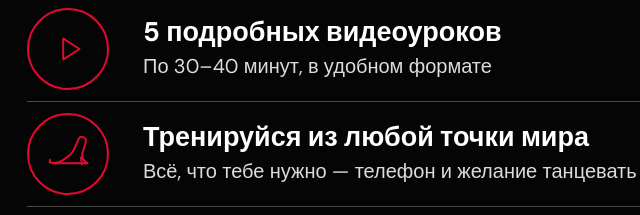
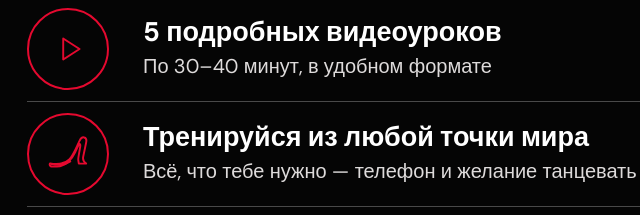
Before and after one commit to Vonkai999/landing-course, a website: page index.html in a window 1280 px wide. Shown: the part 11160-11375 px from the top of the page, 193-833 px from the left. Drawn offline with nearby package versions, Linux system fonts and the light colour scheme.

Commit message:
Redraw high heels benefit icon

```diff
--- a/index.html
+++ b/index.html
@@ -235,7 +235,7 @@
       <div><h3>5 подробных видеоуроков</h3><p>По 30–40 минут, в удобном формате</p></div>
     </article>
     <article class="final-benefit">
-      <span class="final-benefit-icon" aria-hidden="true"><svg viewBox="0 0 48 48"><path d="M5 33c5 1 10 .1 14.5-3.1l6.2-4.5c3.4-2.5 6-8.7 8.5-15.1.9-2.5 2.7-4.6 5-4.2 2.9.4 4.1 3.1 3.2 6l-3.2 10.4c-1.1 3.8-.4 7.1 2.8 9.4l2.5 1.8H10c-3.3 0-5-1.4-5-3.7Z"/><path d="m37.5 27.8 1.1 7.1"/></svg></span>
+      <span class="final-benefit-icon" aria-hidden="true"><svg viewBox="0 0 48 48"><path d="M5.2 33.8c7.2 1.3 15.2.5 20.1-4.2 4.2-4 7.1-12 10.7-19.3 1.2-2.5 3.3-4.1 5-3.5 2 .6 2.5 2.8 1.9 5.4l-3.1 15c-.5 2.5.4 4.7 3.1 6.8h-7.6l-.5-3.1c-.2-1.4-.1-2.8.2-4.2l1.7-10.2c.3-1.7.1-2.8-.5-2.9-1-.2-2.8 4.6-4.6 8.4-4.6 9.5-10.2 14.5-19.3 15.2H8c-2.2 0-3.8-1.3-2.8-3.4Z"/><path d="M7.2 34.8c7.5 1.2 14.2.4 19.1-3.1"/></svg></span>
       <div><h3>Тренируйся из любой точки мира</h3><p>Всё, что тебе нужно — телефон и желание танцевать</p></div>
     </article>
     <article class="final-benefit">
```
